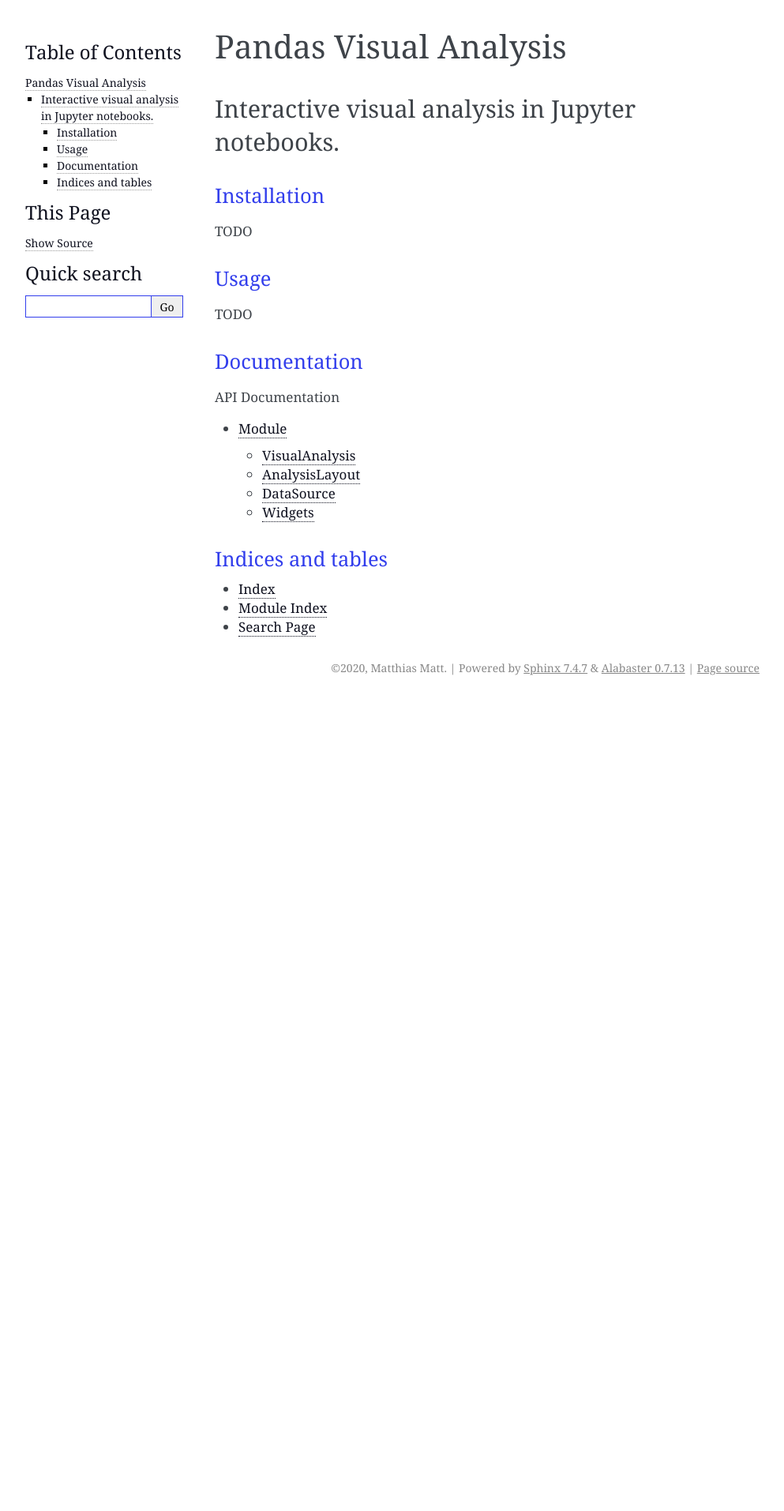
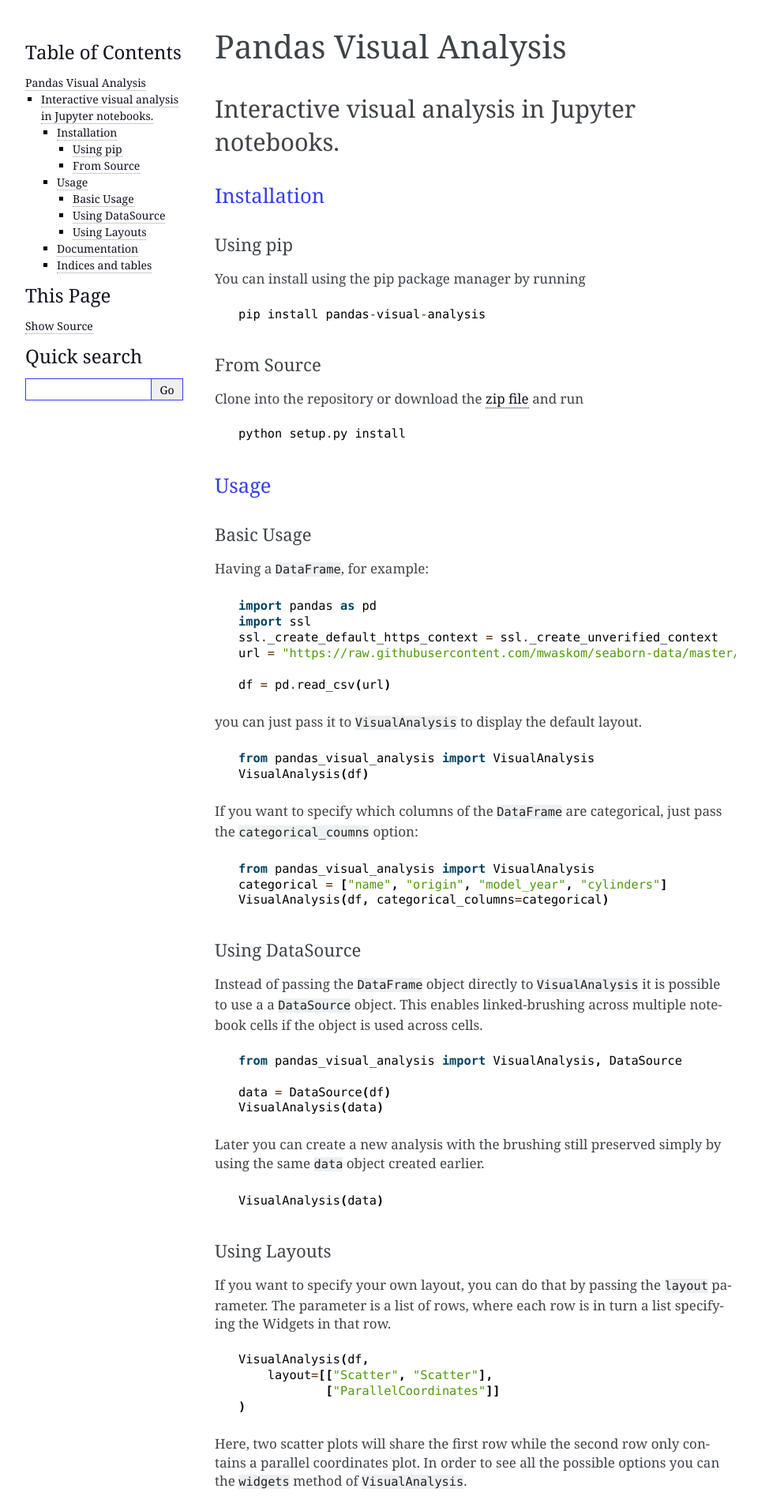
Before and after one commit to meffmadd/pandas-visual-analysis, a Sphinx documentation site: the page built from docs/source/index.rst, in a window 1280 px wide. Shown: the top 1913 px of the page at 79% size, without its empty margins (148-1141 px from the left). Built offline with Sphinx 7.4.7, drawn with Linux system fonts in a browser that asks for light colours; before the commit the page ends 900 px from its top, so only the background shows below that; some of the changed text lies outside the part shown.

Commit message:
changes default theme of plotly to "plotly_white" fixes scrollbar in BrushSummaryWidget removes unused m2r2 dependency from conf.py and change background color for code blocks in theme adds default parameter for categorical_columns for DataSource adds rounded borders for widgets in layout with custom css adds more documentation to README.rst

```diff
--- a/README.rst
+++ b/README.rst
@@ -24,21 +24,141 @@
     :alt: MIT License
     :target: https://opensource.org/licenses/MIT
 
+.. image:: https://readthedocs.org/projects/pandas-visual-analysis/badge/?version=latest
+    :target: https://pandas-visual-analysis.readthedocs.io/en/latest/?badge=latest
+    :alt: Documentation Status
+
+.. intro-start
+
+Pandas-Visual-Analysis enables visual analysis of a pandas ``DataFrame`` in Jupyter notebooks.
+It can display various different types of graphs with support for linked-brushing in interactive widgets.
+This allows data exploration and cognition to be easy and convenient, even with complex multivariate datasets.
+There is no need to setup and style plots or interactivity - its all ready without any configuration.
+
+.. image:: https://github.com/meffmadd/pandas-visual-analysis/blob/master/docs/source/_static/assets/default_layout.gif?raw=true
+   :width: 70%
+   :alt: interactivity
+   :align: center
+
+.. intro-end
 
 ==================
 Installation
 ==================
+
 .. installation-start
 
-TODO
+Using pip
+##########
+
+You can install using the pip package manager by running
+
+.. code-block::
+
+    pip install pandas-visual-analysis
+
+From Source
+###########
+
+Clone into the repository or download the `zip file <https://github.com/meffmadd/pandas-visual-analysis/archive/master.zip>`_
+and run
+
+.. code-block::
+
+    python setup.py install
+
 
 .. installation-end
 
 ==================
 Usage
 ==================
+
 .. usage-start
 
-TODO
+Basic Usage
+###############
+
+
+Having a ``DataFrame``, for example:
+
+.. code-block:: python
+
+    import pandas as pd
+    import ssl
+    ssl._create_default_https_context = ssl._create_unverified_context
+    url = "https://raw.githubusercontent.com/mwaskom/seaborn-data/master/mpg.csv"
+
+    df = pd.read_csv(url)
+
+you can just pass it to ``VisualAnalysis`` to display the default layout.
+
+.. code-block:: python
+
+    from pandas_visual_analysis import VisualAnalysis
+    VisualAnalysis(df)
+
+If you want to specify which columns of the ``DataFrame`` are categorical, just pass the ``categorical_coumns`` option:
+
+.. code-block:: python
+
+    from pandas_visual_analysis import VisualAnalysis
+    categorical = ["name", "origin", "model_year", "cylinders"]
+    VisualAnalysis(df, categorical_columns=categorical)
+
+
+Using DataSource
+################
+
+Instead of passing the ``DataFrame`` object directly to ``VisualAnalysis`` it is possible to use a
+a ``DataSource`` object.
+This enables linked-brushing across multiple notebook cells if the object is used across cells.
+
+.. code-block:: python
+
+    from pandas_visual_analysis import VisualAnalysis, DataSource
+
+    data = DataSource(df)
+    VisualAnalysis(data)
+
+Later you can create a new analysis with the brushing still preserved
+simply by using the same ``data`` object created earlier.
+
+.. code-block:: python
+
+    VisualAnalysis(data)
+
+Using Layouts
+#############
+
+If you want to specify your own layout, you can do that by passing the ``layout`` parameter.
+The parameter is a list of rows, where each row is in turn a list specifying the Widgets in that row.
+
+.. code-block:: python
+
+    VisualAnalysis(df,
+        layout=[["Scatter", "Scatter"],
+                ["ParallelCoordinates"]]
+    )
+
+Here, two scatter plots will share the first row while the second row only contains a parallel coordinates plot.
+In order to see all the possible options you can the ``widgets`` method of ``VisualAnalysis``.
+
+.. code-block:: python
+
+    VisualAnalysis.widgets()
+
+This outputs the following list of plots:
+
+.. code-block:: python
+
+    ['Scatter',
+     'ParallelCoordinates',
+     'BrushSummary',
+     'Histogram',
+     'ParallelCategories',
+     'BoxPlot']
+
+Any of those can be part of the layout specification.
 
 .. usage-end
--- a/docs/source/conf.py
+++ b/docs/source/conf.py
@@ -34,7 +34,6 @@
 # ones.
 extensions = [
     # "recommonmark",
-    "m2r2",
     "sphinx.ext.autodoc",
     "sphinx.ext.autosummary",
     "sphinx.ext.coverage",
@@ -81,4 +80,5 @@
     "gray_1": dark_gray,
     "gray_2": light_gray,
     "gray_3": medium_gray,
+    "pre_bg": "#ffffff",  # background color of code blocks and other preformatted text
 }
```
Also changed, not shown: src/pandas_visual_analysis/__init__.py (+7 -0 lines), 9 other files.
